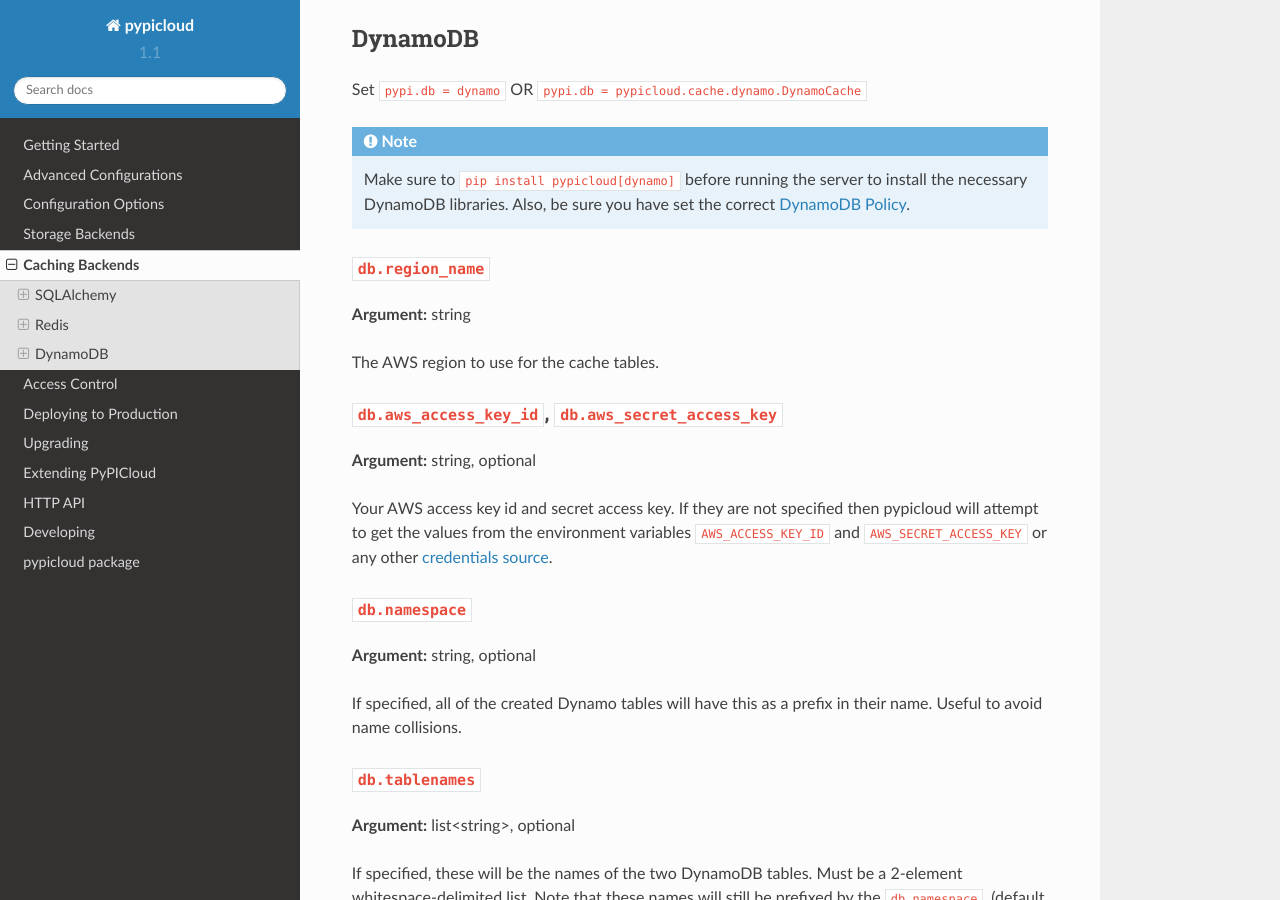
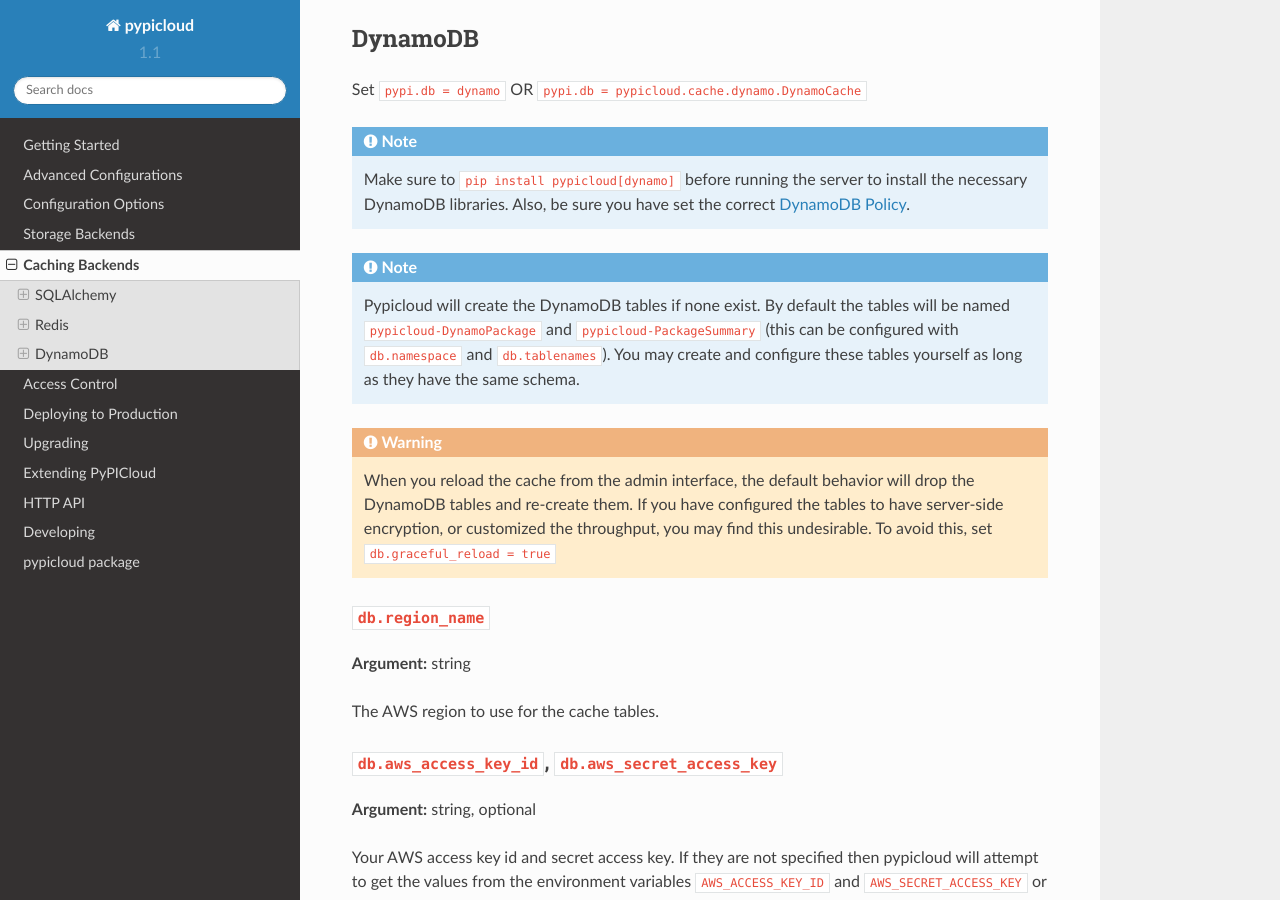
Before and after one commit to stevearc/pypicloud, a Sphinx documentation site: the page built from doc/topics/cache.rst, in a window 1280 px wide and 900 px high, scrolled down 1499 px. Built offline with Sphinx 7.4.7 and the Read the Docs theme 2.0.0, drawn with Linux system fonts in a browser that asks for light colours; pages that are not in the unit, such as notebooks, are missing from menus.

Commit message:
Address #249: add documentation about DynamoDB cache refresh behavior

```diff
--- a/doc/ref/pypicloud.storage.azure_blob.rst
+++ b/doc/ref/pypicloud.storage.azure_blob.rst
@@ -1,5 +1,5 @@
-pypicloud.storage.azure_blob module
-===================================
+pypicloud.storage.azure\_blob module
+====================================
 
 .. automodule:: pypicloud.storage.azure_blob
    :members:
--- a/doc/ref/pypicloud.storage.rst
+++ b/doc/ref/pypicloud.storage.rst
@@ -7,6 +7,7 @@
 .. toctree::
    :maxdepth: 4
 
+   pypicloud.storage.azure_blob
    pypicloud.storage.base
    pypicloud.storage.files
    pypicloud.storage.gcs
--- a/doc/topics/cache.rst
+++ b/doc/topics/cache.rst
@@ -69,6 +69,21 @@
   install the necessary DynamoDB libraries. Also, be sure you have set the
   correct :ref:`dynamodb_policy`.
 
+.. note::
+
+   Pypicloud will create the DynamoDB tables if none exist. By default the
+   tables will be named ``pypicloud-DynamoPackage`` and
+   ``pypicloud-PackageSummary`` (this can be configured with ``db.namespace``
+   and ``db.tablenames``). You may create and configure these tables yourself as
+   long as they have the same schema.
+
+.. warning::
+
+   When you reload the cache from the admin interface, the default behavior will
+   drop the DynamoDB tables and re-create them. If you have configured the
+   tables to have server-side encryption, or customized the throughput, you may
+   find this undesirable. To avoid this, set ``db.graceful_reload = true``
+
 ``db.region_name``
 ~~~~~~~~~~~~~~~~~~
 **Argument:** string
```
